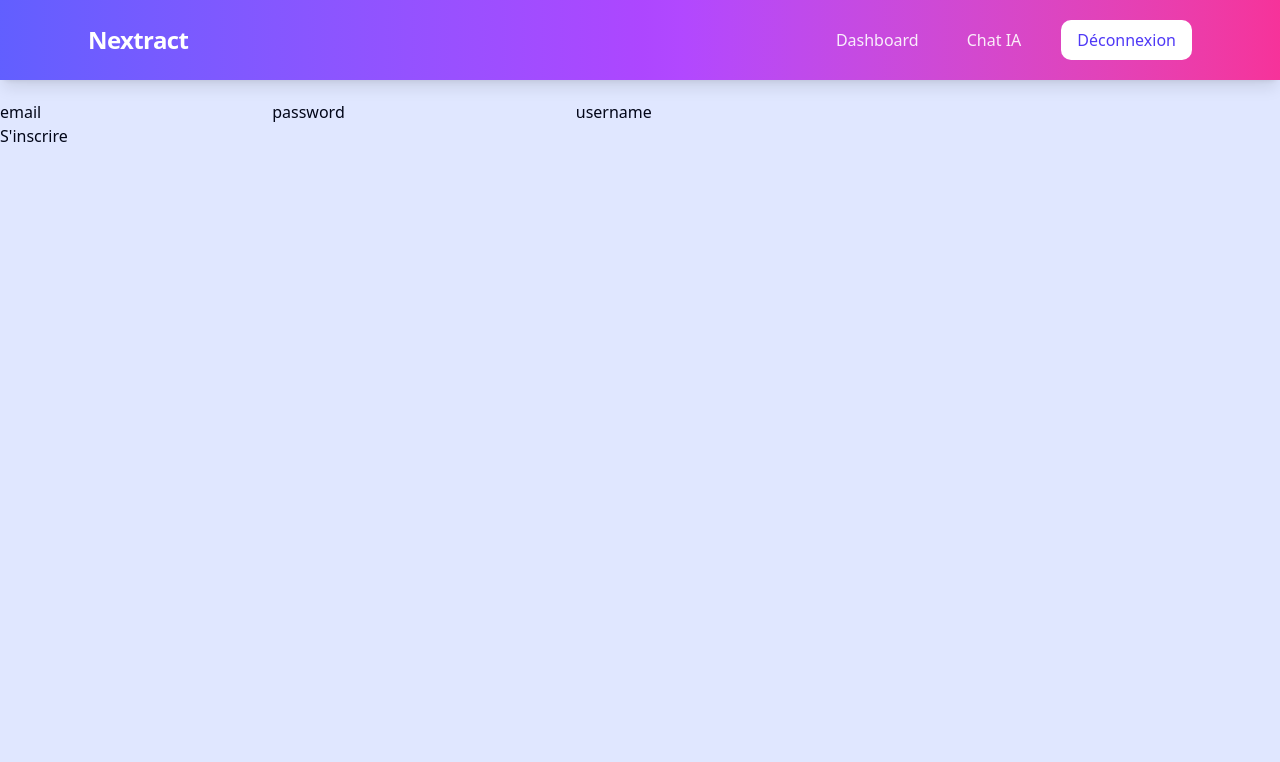
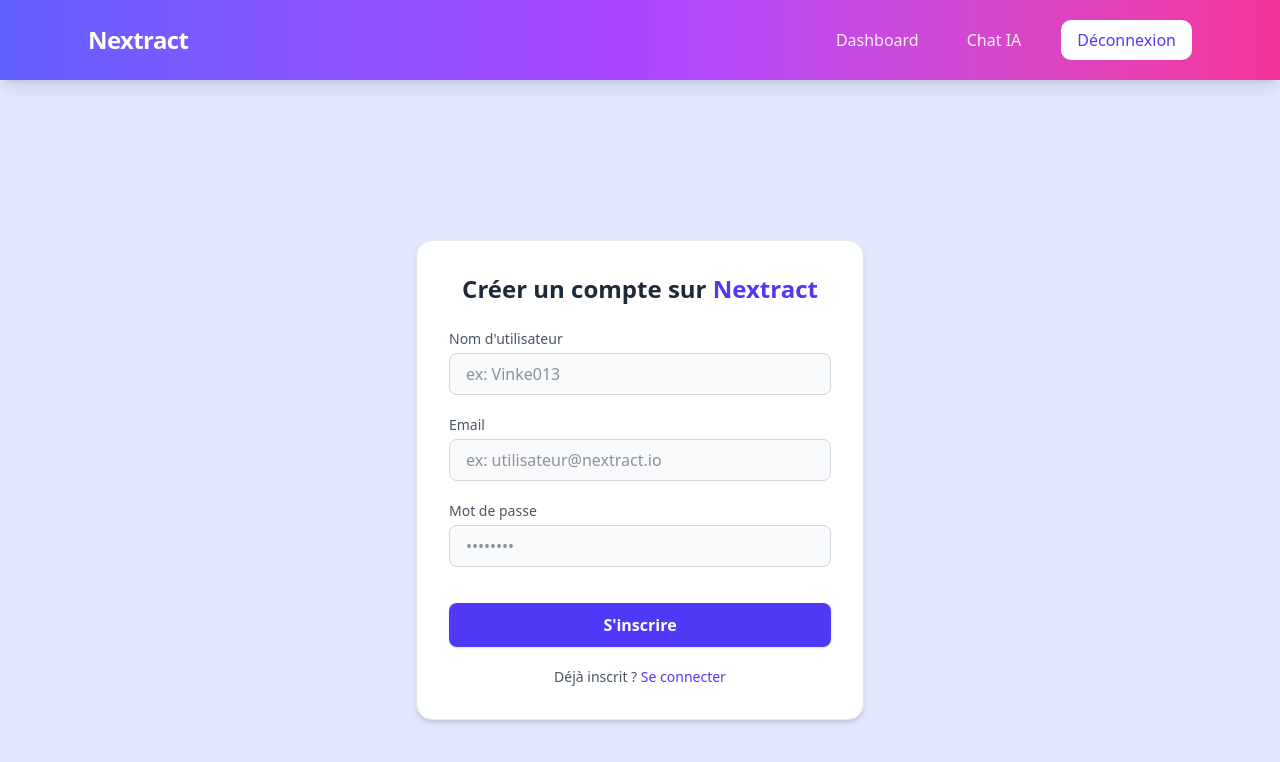
Before and after one commit to KevinGL/Nextract, a Next.js app: page /signup in a window 1280 px wide. Shown: the top 762 px of the page. Built offline with nearby package versions, Linux system fonts and the light colour scheme; no server answers.

Commit message:
Meilleure esthétique pages accueil

```diff
--- a/src/app/layout.tsx
+++ b/src/app/layout.tsx
@@ -29,7 +29,7 @@ export default function RootLayout({
         className={`${geistSans.variable} ${geistMono.variable} antialiased bg-indigo-100`}
       >
         <Navbar />
-        <main className="pt-[100px]">
+        <main className="pt-[80px]">
           {children}
         </main>
       </body>
--- a/src/app/login/page.tsx
+++ b/src/app/login/page.tsx
@@ -32,24 +32,67 @@ export default function Login()
     }
 
     return (
-        <div>
-            <div>
-                <label htmlFor="">email</label>
-                <input type="email" required onChange={(e) => setEmail(e.target.value)} />
+        <div className="min-h-screen flex items-center justify-center">
+            <div className="w-full max-w-md p-8 rounded-2xl shadow-md bg-white border border-gray-200">
+                <h1 className="text-2xl font-semibold text-gray-800 mb-6 text-center">
+                    Connexion à <span className="text-indigo-600">Nextract</span>
+                </h1>
 
-                <label htmlFor="">password</label>
-                <input type="password" required onChange={(e) => setPassword(e.target.value)} />
+                <div className="flex flex-col gap-5">
+                    <div className="flex flex-col text-left">
+                        <label className="mb-1 text-sm font-medium text-gray-600">Email</label>
+                        <input
+                        type="email"
+                        required
+                        value={email}
+                        onChange={(e) => setEmail(e.target.value)}
+                        placeholder="ex: utilisateur@nextract.io"
+                        className="px-4 py-2 rounded-md bg-gray-50 border border-gray-300 text-gray-800 outline-none focus:ring-2 focus:ring-indigo-400 focus:border-transparent transition"
+                        />
+                    </div>
 
-                <div onClick={handleSubmit}>Se connecter</div>
+                    <div className="flex flex-col text-left">
+                        <label className="mb-1 text-sm font-medium text-gray-600">Mot de passe</label>
+                        <input
+                        type="password"
+                        required
+                        value={password}
+                        onChange={(e) => setPassword(e.target.value)}
+                        placeholder="••••••••"
+                        className="px-4 py-2 rounded-md bg-gray-50 border border-gray-300 text-gray-800 outline-none focus:ring-2 focus:ring-indigo-400 focus:border-transparent transition"
+                        />
+                    </div>
+
+                    <button
+                        onClick={handleSubmit}
+                        className="mt-4 w-full py-2.5 rounded-md bg-indigo-600 text-white font-semibold hover:bg-indigo-700 transition-all shadow-sm"
+                    >
+                        Se connecter
+                    </button>
+                </div>
+
+                <p className="text-sm text-center text-gray-600 mt-5">
+                    Pas encore de compte ?{" "}
+                    <button
+                        onClick={() => router.push("/signup")}
+                        className="text-indigo-600 hover:text-indigo-800 font-medium underline-offset-2 hover:underline"
+                    >
+                        S'inscrire
+                    </button>
+                </p>
+
+                {showModal &&
+                    <div className="mt-6 p-4 bg-red-100 text-red-700 rounded-md text-sm text-center">
+                        <p>Erreur lors de l'authentification : {message}</p>
+                        <button
+                        onClick={() => setShowModal(false)}
+                        className="mt-2 text-red-600 underline hover:text-red-800 text-sm"
+                        >
+                        OK
+                        </button>
+                    </div>
+                }
             </div>
-
-            {
-                showModal &&
-                <div>
-                    <p>Erreur lors de l'Authentification : {message}</p>
-                    <button onClick={() => setShowModal(false)}>OK</button>
-                </div>
-            }
         </div>
     )
 }
--- a/src/app/page.tsx
+++ b/src/app/page.tsx
@@ -1,71 +1,43 @@
 "use client"
 
 import middlewareLogout from "@/security/middleware_logout";
-import Image from "next/image";
+import { useRouter } from "next/navigation";
 
-export default function Home() {
+export default function Home()
+{
+  const router = useRouter();
 
   middlewareLogout();
 
   return (
-    <div className="flex min-h-screen items-center justify-center bg-zinc-50 font-sans dark:bg-black">
-      <main className="flex min-h-screen w-full max-w-3xl flex-col items-center justify-between py-32 px-16 bg-white dark:bg-black sm:items-start">
-        <Image
-          className="dark:invert"
-          src="/next.svg"
-          alt="Next.js logo"
-          width={100}
-          height={20}
-          priority
-        />
-        <div className="flex flex-col items-center gap-6 text-center sm:items-start sm:text-left">
-          <h1 className="max-w-xs text-3xl font-semibold leading-10 tracking-tight text-black dark:text-zinc-50">
-            To get started, edit the page.tsx file.
-          </h1>
-          <p className="max-w-md text-lg leading-8 text-zinc-600 dark:text-zinc-400">
-            Looking for a starting point or more instructions? Head over to{" "}
-            <a
-              href="https://vercel.com/templates?framework=next.js&utm_source=create-next-app&utm_medium=appdir-template-tw&utm_campaign=create-next-app"
-              className="font-medium text-zinc-950 dark:text-zinc-50"
-            >
-              Templates
-            </a>{" "}
-            or the{" "}
-            <a
-              href="https://nextjs.org/learn?utm_source=create-next-app&utm_medium=appdir-template-tw&utm_campaign=create-next-app"
-              className="font-medium text-zinc-950 dark:text-zinc-50"
-            >
-              Learning
-            </a>{" "}
-            center.
-          </p>
-        </div>
-        <div className="flex flex-col gap-4 text-base font-medium sm:flex-row">
-          <a
-            className="flex h-12 w-full items-center justify-center gap-2 rounded-full bg-foreground px-5 text-background transition-colors hover:bg-[#383838] dark:hover:bg-[#ccc] md:w-[158px]"
-            href="https://vercel.com/new?utm_source=create-next-app&utm_medium=appdir-template-tw&utm_campaign=create-next-app"
-            target="_blank"
-            rel="noopener noreferrer"
-          >
-            <Image
-              className="dark:invert"
-              src="/vercel.svg"
-              alt="Vercel logomark"
-              width={16}
-              height={16}
-            />
-            Deploy Now
-          </a>
-          <a
-            className="flex h-12 w-full items-center justify-center rounded-full border border-solid border-black/[.08] px-5 transition-colors hover:border-transparent hover:bg-black/[.04] dark:border-white/[.145] dark:hover:bg-[#1a1a1a] md:w-[158px]"
-            href="https://nextjs.org/docs?utm_source=create-next-app&utm_medium=appdir-template-tw&utm_campaign=create-next-app"
-            target="_blank"
-            rel="noopener noreferrer"
-          >
-            Documentation
-          </a>
-        </div>
-      </main>
+    <div className="flex flex-col items-center justify-center mt-40">
+      <h1 className="text-5xl font-extrabold mb-4 drop-shadow-md tracking-tight">
+        Nextract
+      </h1>
+
+      <p className="text-lg mb-10 max-w-md text-center">
+        Analyse automatique et résumé quotidien de l'actualité.
+      </p>
+
+      <div className="flex gap-4">
+        <button
+          onClick={() => router.push("/login")}
+          className="px-6 py-3 bg-white text-indigo-600 font-semibold rounded-full shadow-md hover:shadow-lg hover:bg-gray-100 transition hover:cursor-pointer"
+        >
+          S'authentifier
+        </button>
+
+        <button
+          onClick={() => router.push("/signup")}
+          className="px-6 py-3 bg-transparent border-2 border-white font-semibold rounded-full hover:bg-white/10 transition hover:cursor-pointer"
+        >
+          S'inscrire
+        </button>
+      </div>
+
+      <footer className="text-sm pt-10">
+        © {new Date().getFullYear()} Nextract — Tous droits réservés
+      </footer>
     </div>
   );
 }
--- a/src/app/signup/page.tsx
+++ b/src/app/signup/page.tsx
@@ -50,27 +50,79 @@ export default function SignUp()
     }
 
     return (
-        <div>
-            <div>
-                <label htmlFor="">email</label>
-                <input type="email" required onChange={(e) => setEmail(e.target.value)} />
+        <div className="min-h-screen flex items-center justify-center">
+            <div className="w-full max-w-md p-8 rounded-2xl shadow-md bg-white border border-gray-200">
+                <h1 className="text-2xl font-semibold text-gray-800 mb-6 text-center">
+                    Créer un compte sur <span className="text-indigo-600">Nextract</span>
+                </h1>
 
-                <label htmlFor="">password</label>
-                <input type="password" required onChange={(e) => setPassword(e.target.value)} />
+                <div className="flex flex-col gap-5">
+                    <div className="flex flex-col text-left">
+                        <label className="mb-1 text-sm font-medium text-gray-600">Nom d'utilisateur</label>
+                        <input
+                            type="text"
+                            required
+                            value={username}
+                            onChange={(e) => setUsername(e.target.value)}
+                            placeholder="ex: Vinke013"
+                            className="px-4 py-2 rounded-md bg-gray-50 border border-gray-300 text-gray-800 outline-none focus:ring-2 focus:ring-indigo-400 focus:border-transparent transition"
+                        />
+                    </div>
 
-                <label htmlFor="">username</label>
-                <input type="text" required onChange={(e) => setUsername(e.target.value)} />
+                    <div className="flex flex-col text-left">
+                        <label className="mb-1 text-sm font-medium text-gray-600">Email</label>
+                        <input
+                            type="email"
+                            required
+                            value={email}
+                            onChange={(e) => setEmail(e.target.value)}
+                            placeholder="ex: utilisateur@nextract.io"
+                            className="px-4 py-2 rounded-md bg-gray-50 border border-gray-300 text-gray-800 outline-none focus:ring-2 focus:ring-indigo-400 focus:border-transparent transition"
+                        />
+                    </div>
 
-                <div onClick={handleSubmit}>S'inscrire</div>
+                    <div className="flex flex-col text-left">
+                        <label className="mb-1 text-sm font-medium text-gray-600">Mot de passe</label>
+                        <input
+                            type="password"
+                            required
+                            value={password}
+                            onChange={(e) => setPassword(e.target.value)}
+                            placeholder="••••••••"
+                            className="px-4 py-2 rounded-md bg-gray-50 border border-gray-300 text-gray-800 outline-none focus:ring-2 focus:ring-indigo-400 focus:border-transparent transition"
+                        />
+                    </div>
+
+                    <button
+                        onClick={handleSubmit}
+                        className="mt-4 w-full py-2.5 rounded-md bg-indigo-600 text-white font-semibold hover:bg-indigo-700 transition-all shadow-sm"
+                    >
+                        S'inscrire
+                    </button>
+                </div>
+
+                <p className="text-sm text-center text-gray-600 mt-5">
+                    Déjà inscrit ?{" "}
+                    <button
+                        onClick={() => router.push("/login")}
+                        className="text-indigo-600 hover:text-indigo-800 font-medium underline-offset-2 hover:underline"
+                    >
+                        Se connecter
+                    </button>
+                </p>
+
+                {showModal &&
+                <div className="mt-6 p-4 bg-red-100 text-red-700 rounded-md text-sm text-center">
+                    <p>Erreur lors de l'inscription : {message}</p>
+                    <button
+                    onClick={() => setShowModal(false)}
+                    className="mt-2 text-red-600 underline hover:text-red-800 text-sm"
+                    >
+                    OK
+                    </button>
+                </div>
+                }
             </div>
-
-            {
-                showModal &&
-                <div>
-                    <p>Erreur lors de l'inscription : {message}</p>
-                    <button onClick={() => setShowModal(false)}>OK</button>
-                </div>
-            }
         </div>
     )
 }
--- a/src/components/navbar.tsx
+++ b/src/components/navbar.tsx
@@ -26,19 +26,19 @@ export default function Navbar()
 
                 <nav className="flex items-center space-x-4">
                     <button
-                        className="px-4 py-2 rounded-lg text-white/90 hover:text-white hover:bg-white/10 transition"
+                        className="px-4 py-2 rounded-lg text-white/90 hover:text-white hover:bg-white/10 transition hover:cursor-pointer"
                         onClick={() => router.push("/dashboard")}
                     >
                         Dashboard
                     </button>
                 <button
-                    className="px-4 py-2 rounded-lg text-white/90 hover:text-white hover:bg-white/10 transition"
+                    className="px-4 py-2 rounded-lg text-white/90 hover:text-white hover:bg-white/10 transition hover:cursor-pointer"
                     onClick={() => router.push("/chat")}
                 >
                     Chat IA
                 </button>
                     <button
-                        className="ml-2 px-4 py-2 rounded-lg bg-white text-indigo-600 font-medium hover:bg-gray-100 transition"
+                        className="ml-2 px-4 py-2 rounded-lg bg-white text-indigo-600 font-medium hover:bg-gray-100 transition hover:cursor-pointer"
                         onClick={signout}
                     >
                         Déconnexion
```
